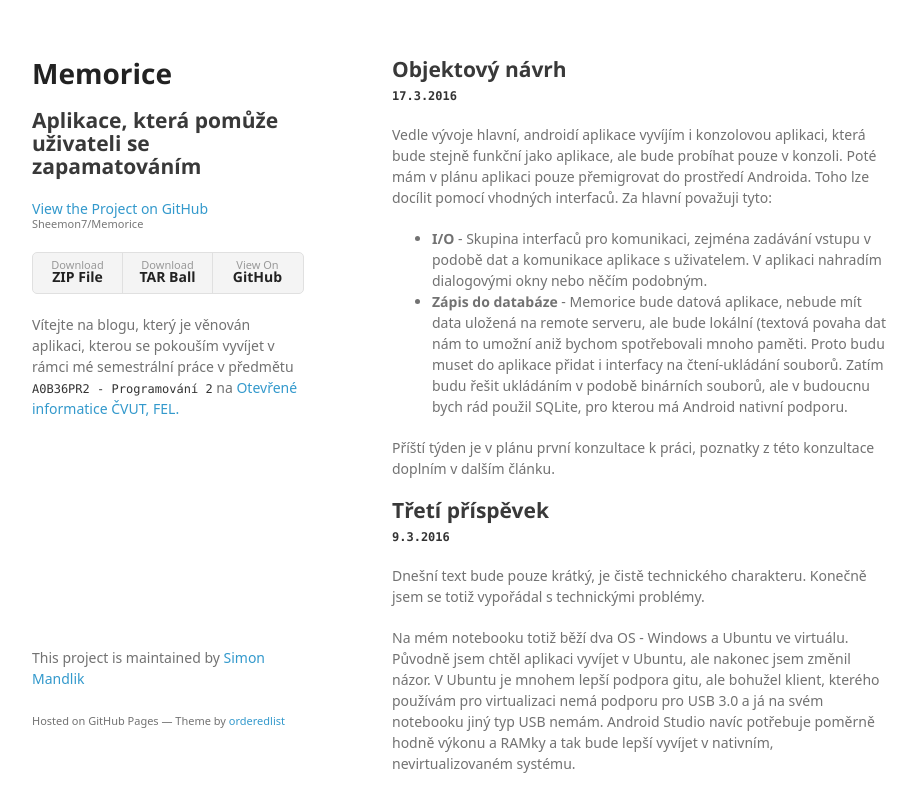
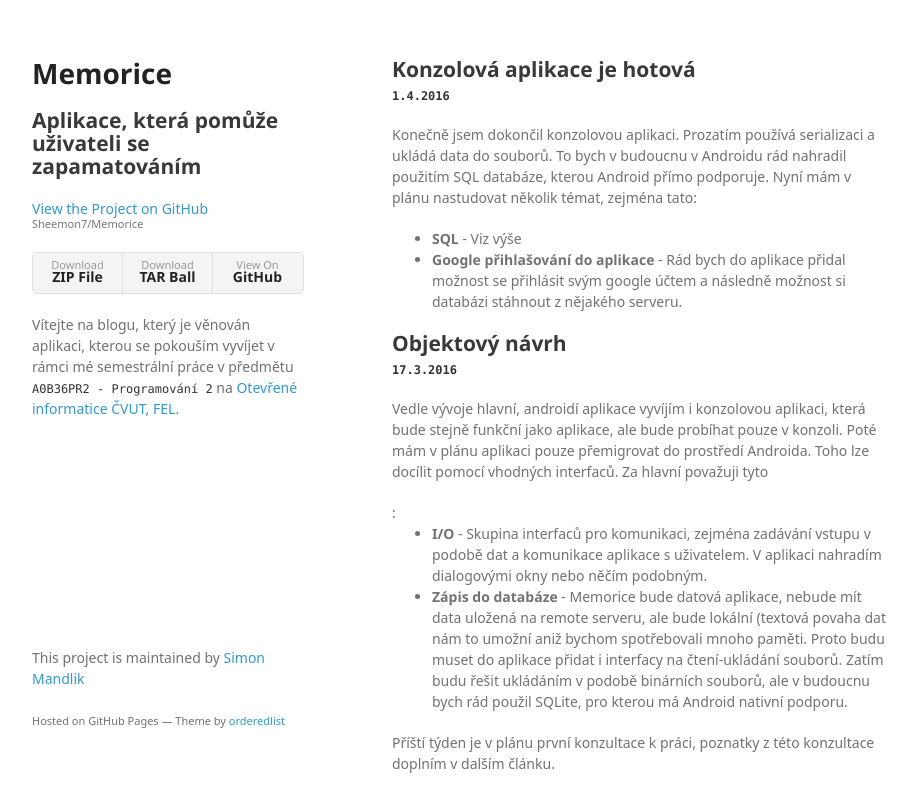
Before and after one commit to Sheemon7/Memorice, a plain HTML site: page index.html in a window 1280 px wide. Shown: the top 788 px of the page, without its empty margins (178-1095 px from the left). Drawn offline with Linux system fonts and the light colour scheme; a web font is replaced by a local one.

Commit message:
Console application complete!

```diff
--- a/index.html
+++ b/index.html
@@ -41,9 +41,21 @@
 
 --->
 
+<h2> <a class="anchor" aria-hidden="true"><span aria-hidden="true" class="octicon octicon-link"></span></a>Konzolová aplikace je hotová<br><code>1.4.2016</code></h2>
+
+<p>Konečně jsem dokončil konzolovou aplikaci. Prozatím používá serializaci a ukládá data do souborů. To bych v budoucnu v Androidu rád nahradil použitím SQL databáze, kterou Android přímo podporuje. Nyní mám v plánu nastudovat několik témat, zejména tato:</p>
+
+<ul>
+		<li><b>SQL</b> - Viz výše
+		</li>
+
+		<li><b>Google přihlašování do aplikace</b> - Rád bych do aplikace přidal možnost se přihlásit svým google účtem a následně možnost si databázi stáhnout z nějakého serveru.</li>
+
+</ul>
+
 <h2> <a class="anchor" aria-hidden="true"><span aria-hidden="true" class="octicon octicon-link"></span></a>Objektový návrh<br><code>17.3.2016</code></h2>
 
-<p>Vedle vývoje hlavní, androidí aplikace vyvíjím i konzolovou aplikaci, která bude stejně funkční jako aplikace, ale bude probíhat pouze v konzoli. Poté mám v plánu aplikaci pouze přemigrovat do prostředí Androida. Toho lze docílit pomocí vhodných interfaců. Za hlavní považuji tyto:
+<p>Vedle vývoje hlavní, androidí aplikace vyvíjím i konzolovou aplikaci, která bude stejně funkční jako aplikace, ale bude probíhat pouze v konzoli. Poté mám v plánu aplikaci pouze přemigrovat do prostředí Androida. Toho lze docílit pomocí vhodných interfaců. Za hlavní považuji tyto</p>:
 
 <ul>
 		<li><b>I/O</b> - Skupina interfaců pro komunikaci, zejména zadávání vstupu v podobě dat a komunikace aplikace s uživatelem. V aplikaci nahradím dialogovými okny nebo něčím podobným.
```
